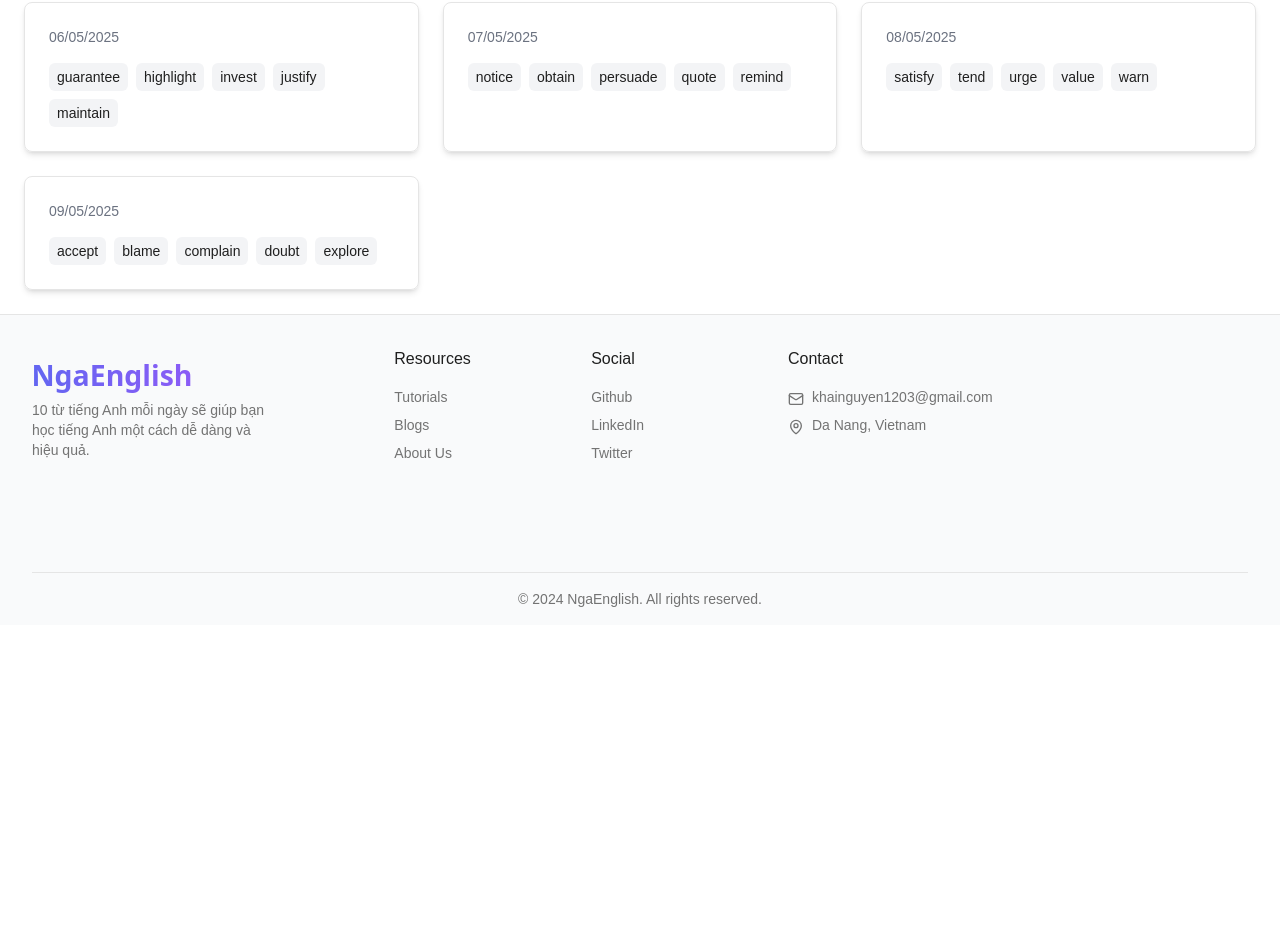
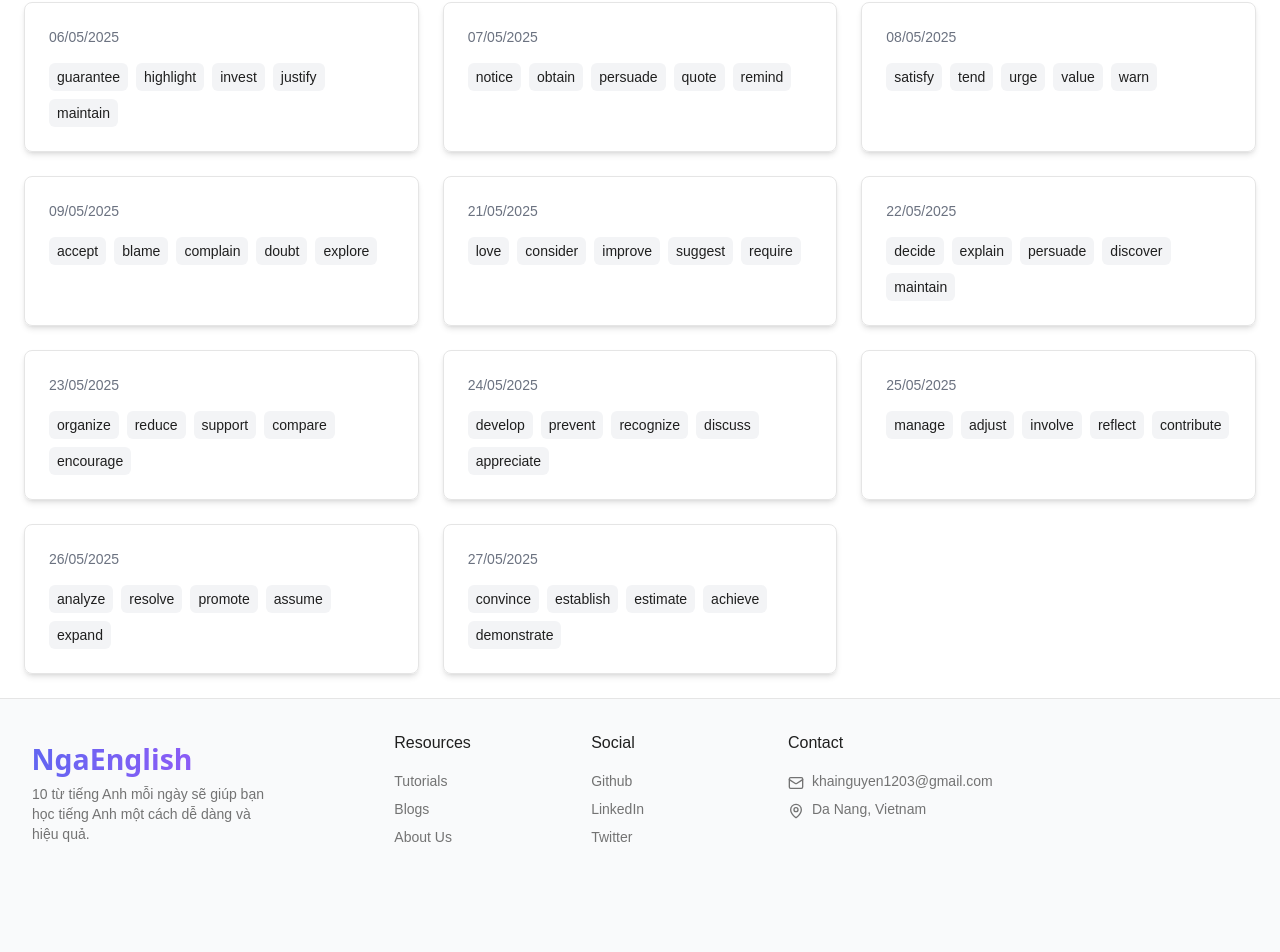
Before and after one commit to yoshivn1203/DailyEnglish, a Next.js app: page / in a window 1280 px wide. Shown: the part 1575-2527 px from the top of the page. Before the commit the page ends 2200 px from the top, so only its background shows below. Built offline with nearby package versions, Linux system fonts and the light colour scheme.

Commit message:
add new words

```diff
--- a/src/data/words.ts
+++ b/src/data/words.ts
@@ -1367,5 +1367,285 @@ export const wordsByDay = [
         exampleTranslation: 'Hãy khám phá thành phố.'
       }
     ]
+  },
+  {
+    date: new Date('2025-05-21'),
+    words: [
+      {
+        id: 1,
+        english: 'love',
+        vietnamese: 'yêu',
+        example: 'I love Quìn Nga.',
+        exampleTranslation: 'Tôi yêu Quìn Nga.'
+      },
+      {
+        id: 2,
+        english: 'consider',
+        vietnamese: 'xem xét',
+        example: 'Consider all options.',
+        exampleTranslation: 'Xem xét tất cả các lựa chọn.'
+      },
+      {
+        id: 3,
+        english: 'improve',
+        vietnamese: 'cải thiện',
+        example: 'He improved his skills.',
+        exampleTranslation: 'Anh ấy đã cải thiện kỹ năng của mình.'
+      },
+      {
+        id: 4,
+        english: 'suggest',
+        vietnamese: 'đề nghị',
+        example: 'I suggest a new plan.',
+        exampleTranslation: 'Tôi đề nghị một kế hoạch mới.'
+      },
+      {
+        id: 5,
+        english: 'require',
+        vietnamese: 'yêu cầu',
+        example: 'This job requires focus.',
+        exampleTranslation: 'Công việc này yêu cầu sự tập trung.'
+      }
+    ]
+  },
+  {
+    date: new Date('2025-05-22'),
+    words: [
+      {
+        id: 1,
+        english: 'decide',
+        vietnamese: 'quyết định',
+        example: 'They decided to stay.',
+        exampleTranslation: 'Họ quyết định ở lại.'
+      },
+      {
+        id: 2,
+        english: 'explain',
+        vietnamese: 'giải thích',
+        example: 'She explained the rules.',
+        exampleTranslation: 'Cô ấy giải thích các quy tắc.'
+      },
+      {
+        id: 3,
+        english: 'persuade',
+        vietnamese: 'thuyết phục',
+        example: 'He persuaded his team.',
+        exampleTranslation: 'Anh ấy đã thuyết phục đội của mình.'
+      },
+      {
+        id: 4,
+        english: 'discover',
+        vietnamese: 'khám phá',
+        example: 'We discovered a new place.',
+        exampleTranslation: 'Chúng tôi đã khám phá một nơi mới.'
+      },
+      {
+        id: 5,
+        english: 'maintain',
+        vietnamese: 'duy trì',
+        example: 'Maintain your health.',
+        exampleTranslation: 'Duy trì sức khỏe của bạn.'
+      }
+    ]
+  },
+  {
+    date: new Date('2025-05-23'),
+    words: [
+      {
+        id: 1,
+        english: 'organize',
+        vietnamese: 'tổ chức',
+        example: 'She organized the event.',
+        exampleTranslation: 'Cô ấy đã tổ chức sự kiện.'
+      },
+      {
+        id: 2,
+        english: 'reduce',
+        vietnamese: 'giảm',
+        example: 'Reduce your expenses.',
+        exampleTranslation: 'Giảm chi phí của bạn.'
+      },
+      {
+        id: 3,
+        english: 'support',
+        vietnamese: 'hỗ trợ',
+        example: 'We support the project.',
+        exampleTranslation: 'Chúng tôi hỗ trợ dự án.'
+      },
+      {
+        id: 4,
+        english: 'compare',
+        vietnamese: 'so sánh',
+        example: 'Compare these two items.',
+        exampleTranslation: 'So sánh hai món đồ này.'
+      },
+      {
+        id: 5,
+        english: 'encourage',
+        vietnamese: 'khuyến khích',
+        example: 'Encourage your friends.',
+        exampleTranslation: 'Khuyến khích bạn bè của bạn.'
+      }
+    ]
+  },
+  {
+    date: new Date('2025-05-24'),
+    words: [
+      {
+        id: 1,
+        english: 'develop',
+        vietnamese: 'phát triển',
+        example: 'They develop new software.',
+        exampleTranslation: 'Họ phát triển phần mềm mới.'
+      },
+      {
+        id: 2,
+        english: 'prevent',
+        vietnamese: 'ngăn chặn',
+        example: 'Prevent accidents carefully.',
+        exampleTranslation: 'Ngăn chặn tai nạn cẩn thận.'
+      },
+      {
+        id: 3,
+        english: 'recognize',
+        vietnamese: 'nhận ra',
+        example: 'I recognized her voice.',
+        exampleTranslation: 'Tôi nhận ra giọng của cô ấy.'
+      },
+      {
+        id: 4,
+        english: 'discuss',
+        vietnamese: 'thảo luận',
+        example: 'We discussed the plan.',
+        exampleTranslation: 'Chúng tôi đã thảo luận kế hoạch.'
+      },
+      {
+        id: 5,
+        english: 'appreciate',
+        vietnamese: 'đánh giá cao',
+        example: 'I appreciate your help.',
+        exampleTranslation: 'Tôi đánh giá cao sự giúp đỡ của bạn.'
+      }
+    ]
+  },
+  {
+    date: new Date('2025-05-25'),
+    words: [
+      {
+        id: 1,
+        english: 'manage',
+        vietnamese: 'quản lý',
+        example: 'She manages the team.',
+        exampleTranslation: 'Cô ấy quản lý đội.'
+      },
+      {
+        id: 2,
+        english: 'adjust',
+        vietnamese: 'điều chỉnh',
+        example: 'Adjust the settings.',
+        exampleTranslation: 'Điều chỉnh các cài đặt.'
+      },
+      {
+        id: 3,
+        english: 'involve',
+        vietnamese: 'liên quan',
+        example: 'This involves teamwork.',
+        exampleTranslation: 'Điều này liên quan đến làm việc nhóm.'
+      },
+      {
+        id: 4,
+        english: 'reflect',
+        vietnamese: 'phản ánh',
+        example: 'Her work reflects effort.',
+        exampleTranslation: 'Công việc của cô ấy phản ánh sự nỗ lực.'
+      },
+      {
+        id: 5,
+        english: 'contribute',
+        vietnamese: 'đóng góp',
+        example: 'Contribute to the project.',
+        exampleTranslation: 'Đóng góp vào dự án.'
+      }
+    ]
+  },
+  {
+    date: new Date('2025-05-26'),
+    words: [
+      {
+        id: 1,
+        english: 'analyze',
+        vietnamese: 'phân tích',
+        example: 'Analyze the data carefully.',
+        exampleTranslation: 'Phân tích dữ liệu cẩn thận.'
+      },
+      {
+        id: 2,
+        english: 'resolve',
+        vietnamese: 'giải quyết',
+        example: 'Resolve the issue quickly.',
+        exampleTranslation: 'Giải quyết vấn đề nhanh chóng.'
+      },
+      {
+        id: 3,
+        english: 'promote',
+        vietnamese: 'thúc đẩy',
+        example: 'Promote a healthy lifestyle.',
+        exampleTranslation: 'Thúc đẩy lối sống lành mạnh.'
+      },
+      {
+        id: 4,
+        english: 'assume',
+        vietnamese: 'cho rằng',
+        example: 'Don’t assume it’s true.',
+        exampleTranslation: 'Đừng cho rằng điều đó đúng.'
+      },
+      {
+        id: 5,
+        english: 'expand',
+        vietnamese: 'mở rộng',
+        example: 'Expand your knowledge.',
+        exampleTranslation: 'Mở rộng kiến thức của bạn.'
+      }
+    ]
+  },
+  {
+    date: new Date('2025-05-27'),
+    words: [
+      {
+        id: 1,
+        english: 'convince',
+        vietnamese: 'thuyết phục',
+        example: 'Convince him to join.',
+        exampleTranslation: 'Thuyết phục anh ấy tham gia.'
+      },
+      {
+        id: 2,
+        english: 'establish',
+        vietnamese: 'thiết lập',
+        example: 'Establish clear rules.',
+        exampleTranslation: 'Thiết lập các quy tắc rõ ràng.'
+      },
+      {
+        id: 3,
+        english: 'estimate',
+        vietnamese: 'ước tính',
+        example: 'Estimate the cost.',
+        exampleTranslation: 'Ước tính chi phí.'
+      },
+      {
+        id: 4,
+        english: 'achieve',
+        vietnamese: 'đạt được',
+        example: 'Achieve success through effort.',
+        exampleTranslation: 'Đạt được thành công qua nỗ lực.'
+      },
+      {
+        id: 5,
+        english: 'demonstrate',
+        vietnamese: 'thể hiện',
+        example: 'Demonstrate your skills.',
+        exampleTranslation: 'Thể hiện kỹ năng của bạn.'
+      }
+    ]
   }
 ]
```
